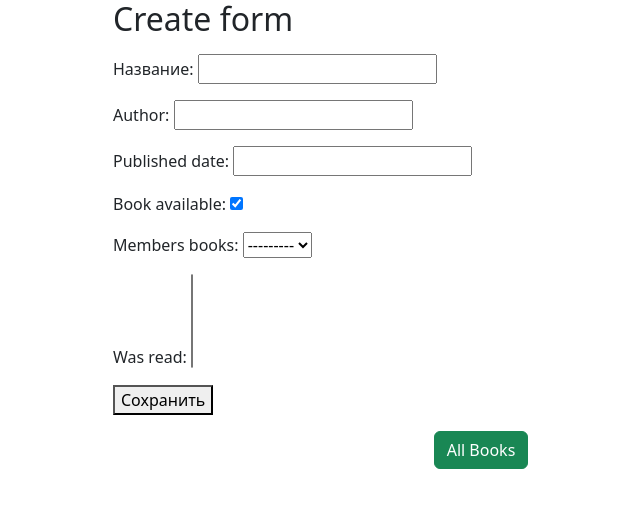
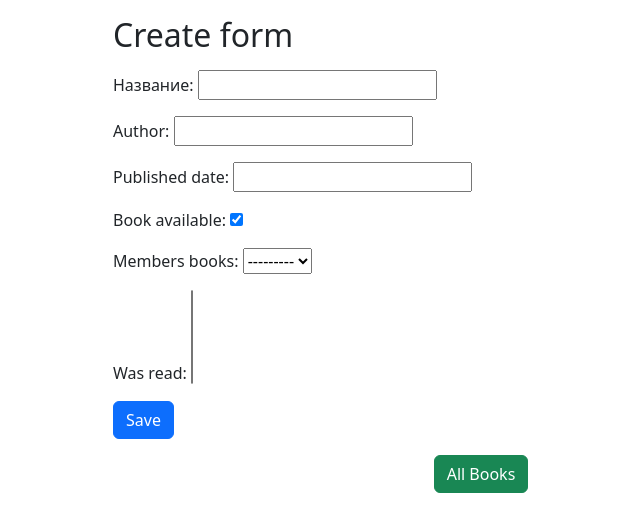
Before and after one commit to Bakachuba/book_club, a Django app: page /create_book/ in a window 1280 px wide. Shown: the top 532 px of the page, without its empty margins (159-799 px from the left). Run offline with Django 5.2, Linux system fonts and the light colour scheme; the visitor is signed in with stand-in values (Sample User, id 1).

Commit message:
before swagger work ver v1.0

```diff
--- a/club/members/templates/members/all_books.html
+++ b/club/members/templates/members/all_books.html
@@ -14,6 +14,7 @@
                     Published: {{ book.published_date }} <br>
                     Available: {% if book.book_available %}Yes{% else %}No{% endif %}
                     {% if user.is_authenticated %}
+                    <br><br>
                     <form action="{% url 'add_to_list' book.id %}" method="post" style="display: inline;">
                         {% csrf_token %}
                         <button type="submit" class="btn btn-primary mt-2">Add to Your List</button>
--- a/club/members/templates/members/create_form.html
+++ b/club/members/templates/members/create_form.html
@@ -6,14 +6,13 @@
 <div class="container">
     <div class="row justify-content-center">
         <div class="col-md-8">
-            <h2>Create form</h2>
+            <h2 class="mt-3">Create form</h2>
 
             <form method="post" action="{% url 'create_book' %}" class="mt-3">
-            {% csrf_token %}
-            {{ form.as_p }}
-            <button type="submit">Сохранить</button>
-        </form>
-
+                {% csrf_token %}
+                {{ form.as_p }}
+                <button type="submit" class="btn btn-primary">Save</button>
+            </form>
         </div>
     </div>
 </div>
--- a/club/members/templates/members/m_books.html
+++ b/club/members/templates/members/m_books.html
@@ -12,6 +12,7 @@
                 <li class="list-group-item">
                     {{ book.title }} by {{ book.author }} <br>
                     Published: {{ book.published_date }} <br>
+                    <br><br>
                     <form action="{% url 'my_books' %}" method="post">
                         {% csrf_token %}
                         <input type="hidden" name="book_id" value="{{ book.id }}">
```
